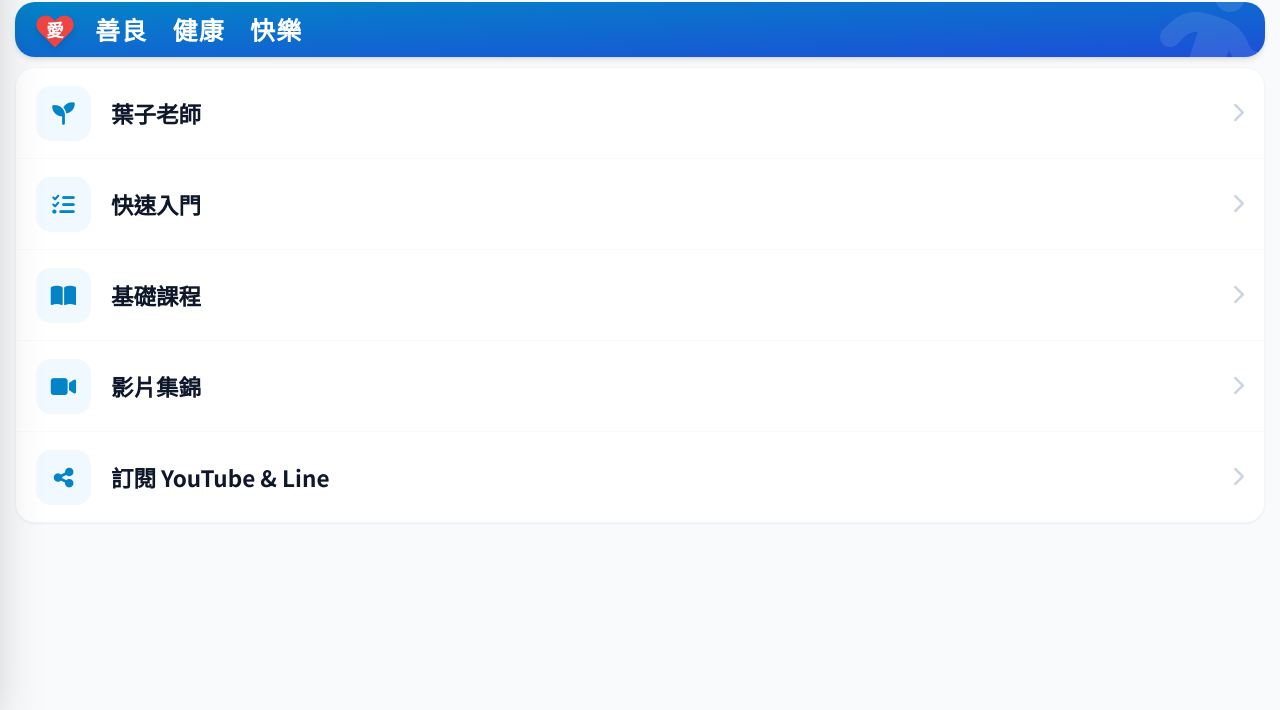
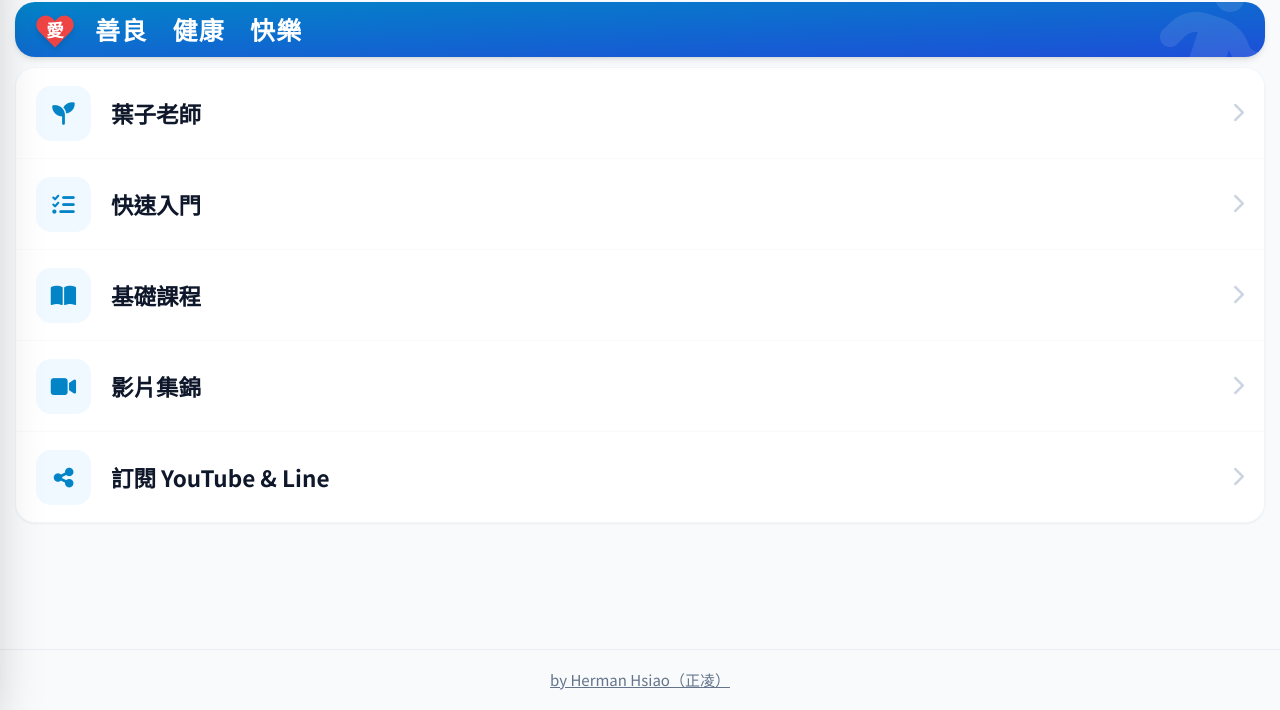
Before and after one commit to herman917/YehZhi, a plain HTML site: page index.html in a window 1280 px wide. Shown: the part 90-800 px from the top of the page. Drawn offline with nearby package versions, Linux system fonts and the light colour scheme.

Commit message:
chore: add author backlink to herman-home

```diff
--- a/index.html
+++ b/index.html
@@ -163,6 +163,10 @@
         </div>
 
     </main>
+
+    <footer class="py-4 text-center text-xs text-slate-500 border-t border-slate-200/70">
+        <a href="https://herman917.github.io/herman-home/" target="_blank" rel="noopener noreferrer" class="underline hover:text-brand-600">by Herman Hsiao（正凌）</a>
+    </footer>
 
     <!-- Side Drawer Overlay -->
     <div id="drawer-overlay" onclick="toggleDrawer()" class="fixed inset-0 bg-slate-900/50 z-40 hidden transition-opacity opacity-0"></div>
```
